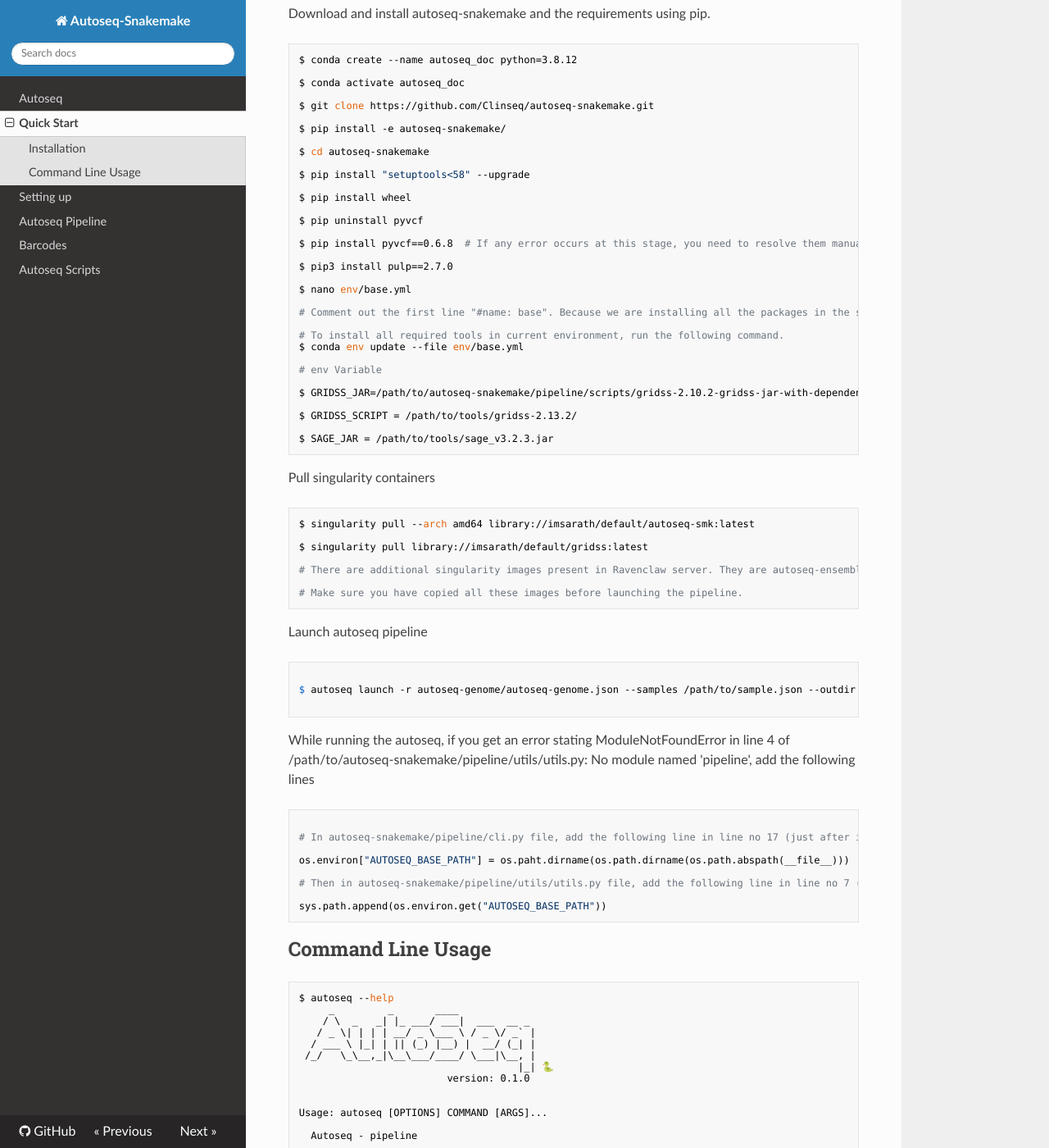
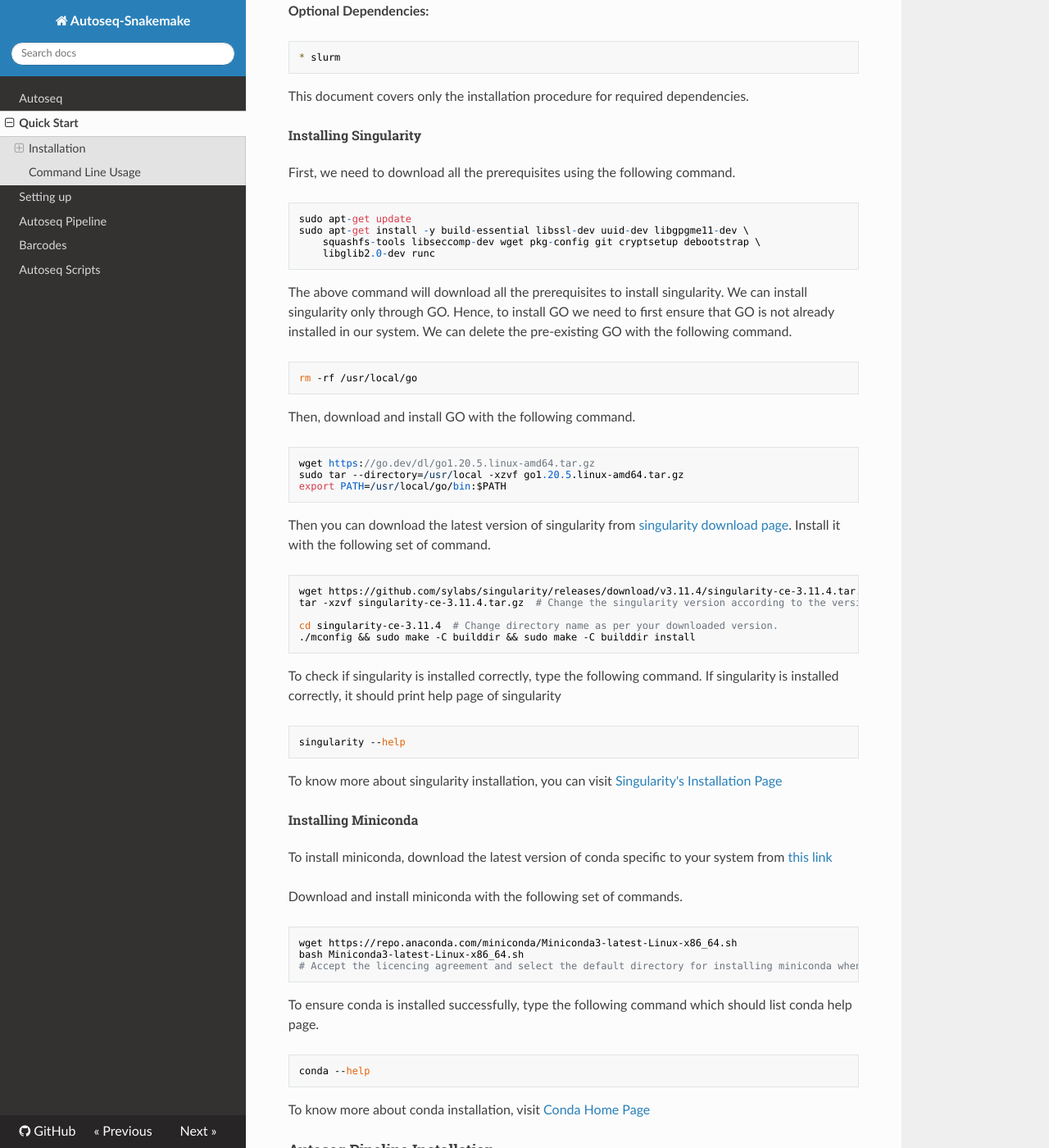
Before and after one commit to ClinSeq/autoseq-snakemake, an MkDocs documentation site: the page built from docs/quick_start.md, in a window 1280 px wide and 1400 px high, scrolled down 391 px. Shown: the whole window at 82% size. Built offline with MkDocs 1.6.1, drawn with Linux system fonts in a browser that asks for light colours; nearby versions of some CDN libraries; some of the changed text lies outside the part shown.

Commit message:
Added installation procedure for Singularity and Conda

````diff
--- a/docs/quick_start.md
+++ b/docs/quick_start.md
@@ -3,14 +3,90 @@
 Installation
 -------------
 
-Dependencies:
+###### Software Requirements:
+
+**Required Dependencies:**
 
 ```
 * python =3.8.12
 * Singularity > 3.0
 * conda (package manager)
 ```
-To install singularity follow this [link](https://sylabs.io/guides/3.0/user-guide/installation.html)
+
+
+**Optional Dependencies:**
+
+```
+* slurm
+```
+
+This document covers only the installation procedure for required dependencies.
+
+###### Installing Singularity
+
+First, we need to download all the prerequisites using the following command.
+
+```
+sudo apt-get update
+sudo apt-get install -y build-essential libssl-dev uuid-dev libgpgme11-dev \
+    squashfs-tools libseccomp-dev wget pkg-config git cryptsetup debootstrap \
+    libglib2.0-dev runc
+```
+
+The above command will download all the prerequisites to install singularity. We can install singularity only through GO. Hence, to install GO we need to first ensure that GO is not already installed in our system. We can delete the pre-existing GO with the following command.
+
+```
+rm -rf /usr/local/go
+```
+
+Then, download and install GO with the following command.
+
+```
+wget https://go.dev/dl/go1.20.5.linux-amd64.tar.gz
+sudo tar --directory=/usr/local -xzvf go1.20.5.linux-amd64.tar.gz
+export PATH=/usr/local/go/bin:$PATH
+```
+
+Then you can download the latest version of singularity from [singularity download page](https://github.com/sylabs/singularity/releases). Install it with the following set of command.
+
+```
+wget https://github.com/sylabs/singularity/releases/download/v3.11.4/singularity-ce-3.11.4.tar.gz  # paste the latest singularity link here
+tar -xzvf singularity-ce-3.11.4.tar.gz  # Change the singularity version according to the version you have downloaded.
+
+cd singularity-ce-3.11.4  # Change directory name as per your downloaded version.
+./mconfig && sudo make -C builddir && sudo make -C builddir install
+```
+
+To check if singularity is installed correctly, type the following command. If singularity is installed correctly, it should print help page of singularity
+
+```
+singularity --help
+```
+
+To know more about singularity installation, you can visit [Singularity's Installation Page](https://sylabs.io/guides/3.0/user-guide/installation.html)
+
+###### Installing Miniconda
+
+To install miniconda, download the latest version of conda specific to your system from [this link](https://docs.anaconda.com/miniconda/)
+
+Download and install miniconda with the following set of commands.
+
+```
+wget https://repo.anaconda.com/miniconda/Miniconda3-latest-Linux-x86_64.sh
+bash Miniconda3-latest-Linux-x86_64.sh
+# Accept the licencing agreement and select the default directory for installing miniconda when asked for it.
+```
+
+To ensure conda is installed successfully, type the following command which should list conda help page.
+
+```
+conda --help
+```
+
+To know more about conda installation, visit [Conda Home Page](https://docs.anaconda.com/miniconda/#quick-command-line-install)
+
+
+#### Autoseq Pipeline Installation
 
 Download and install autoseq-snakemake and the requirements using pip.
 
@@ -71,13 +147,13 @@
 
 ```
 
-While running the autoseq, if you get an error stating ModuleNotFoundError in line 4 of /path/to/autoseq-snakemake/pipeline/utils/utils.py:  No module named 'pipeline', add the following lines
+While running the autoseq pipeline, if you get an error stating `ModuleNotFoundError in line 4 of /path/to/autoseq-snakemake/pipeline/utils/utils.py:  No module named 'pipeline'`, add the following lines
 
 ```sh
 
 # In autoseq-snakemake/pipeline/cli.py file, add the following line in line no 17 (just after importing all the packages)
 
-os.environ["AUTOSEQ_BASE_PATH"] = os.paht.dirname(os.path.dirname(os.path.abspath(__file__)))
+os.environ["AUTOSEQ_BASE_PATH"] = os.path.dirname(os.path.dirname(os.path.abspath(__file__)))
 
 # Then in autoseq-snakemake/pipeline/utils/utils.py file, add the following line in line no 7 (just after importing all the packages)
 
````
